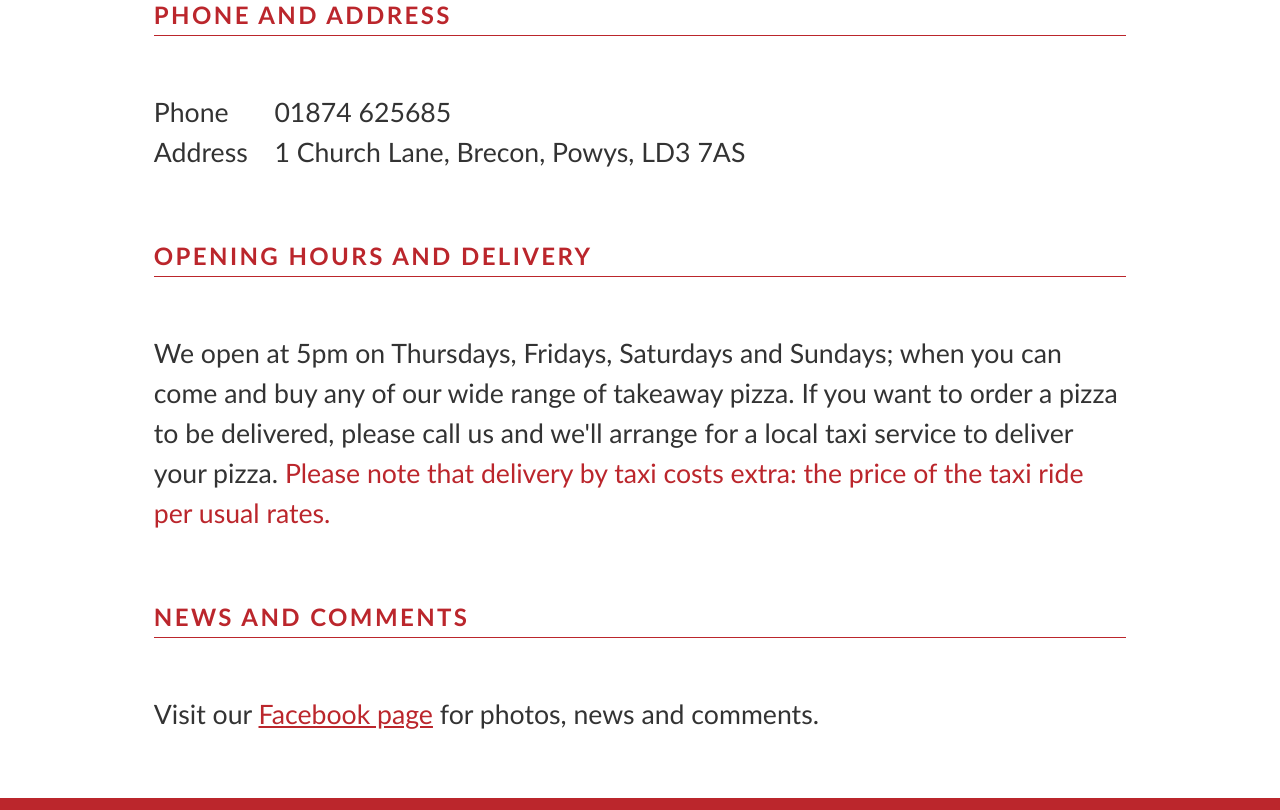
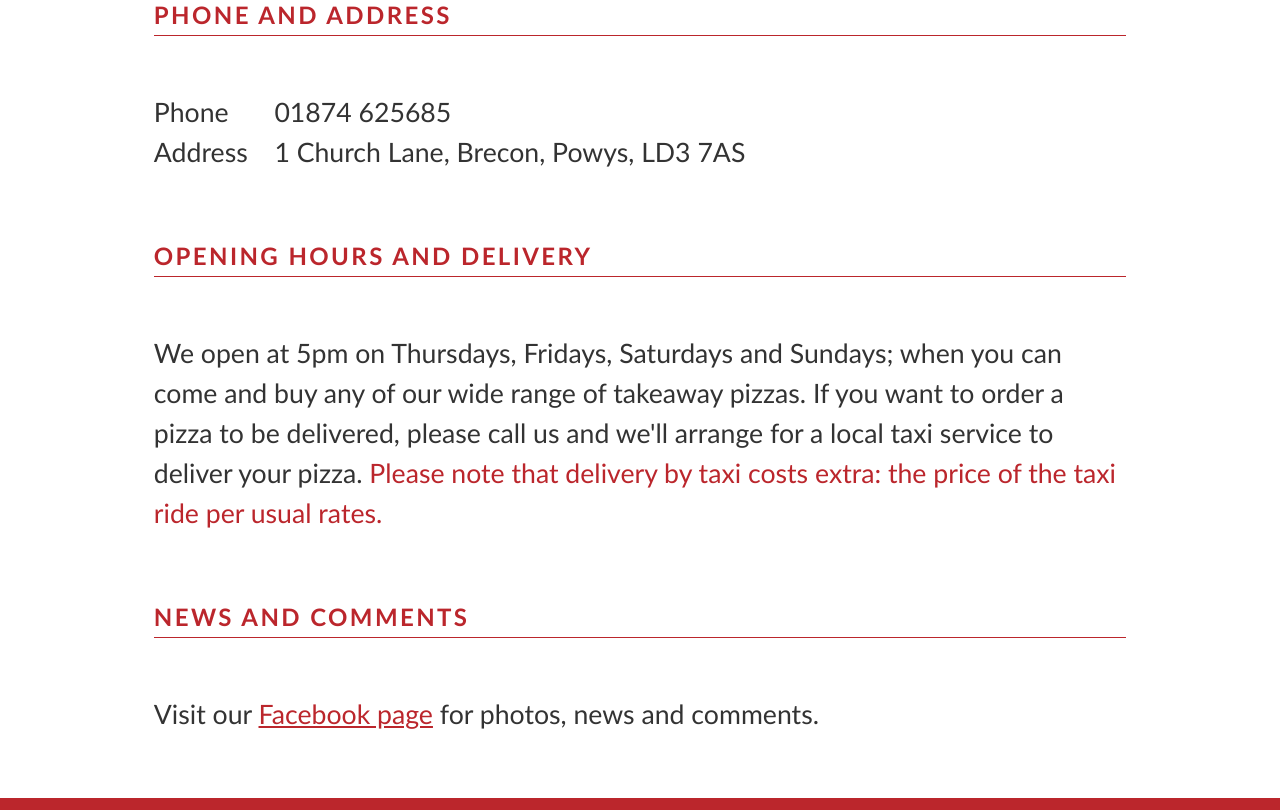
Before and after one commit to lief/labelle-pizza-web-site, a plain HTML site: page index.html in a window 1280 px wide. Shown: the part 739-1549 px from the top of the page. Drawn offline with Linux system fonts and the light colour scheme.

Commit message:
Corrected typo.

```diff
--- a/index.html
+++ b/index.html
@@ -42,7 +42,7 @@
 
 <h2>Opening hours and delivery</h2>
 
-<p>We open at 5pm on Thursdays, Fridays, Saturdays and Sundays; when you can come and buy any of our wide range of takeaway pizza. If you want to order a pizza to be delivered, please call us and we'll arrange for a local taxi service to deliver your pizza. <mark>Please note that delivery by taxi costs extra: the price of the taxi ride per usual rates.</mark></p>
+<p>We open at 5pm on Thursdays, Fridays, Saturdays and Sundays; when you can come and buy any of our wide range of takeaway pizzas. If you want to order a pizza to be delivered, please call us and we'll arrange for a local taxi service to deliver your pizza. <mark>Please note that delivery by taxi costs extra: the price of the taxi ride per usual rates.</mark></p>
 
 
 <h2>News and comments</h2>
```
